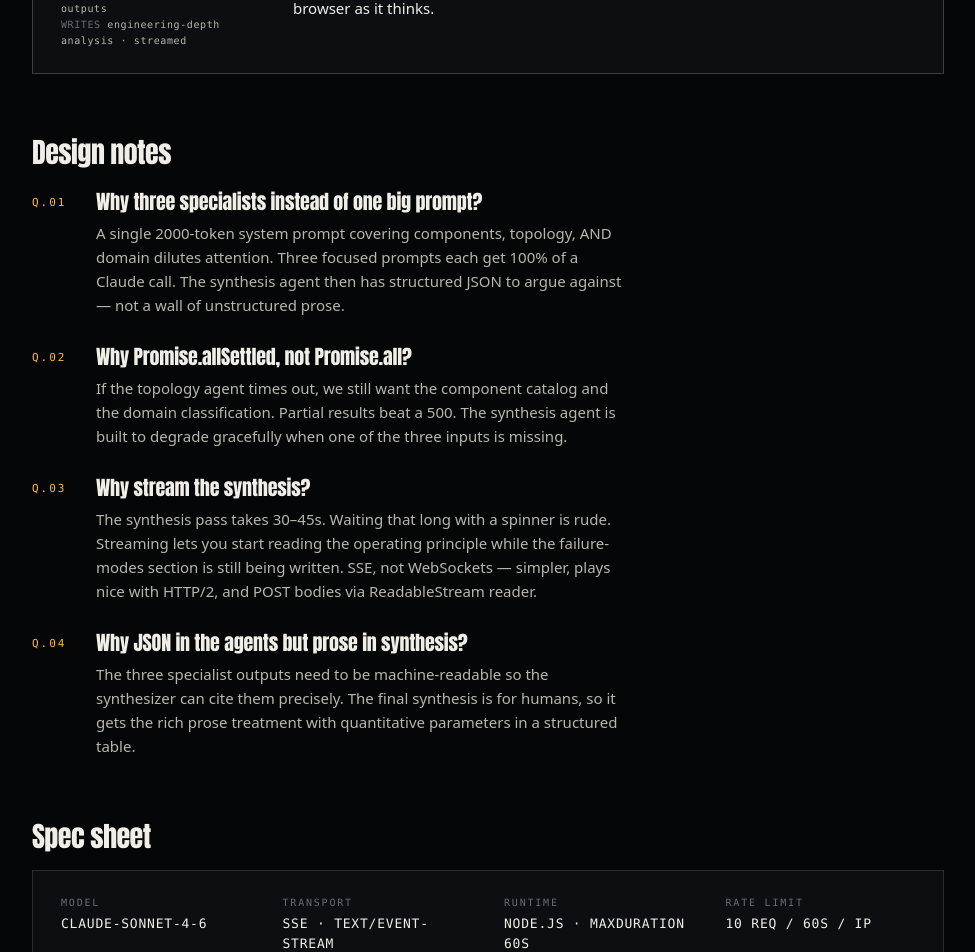
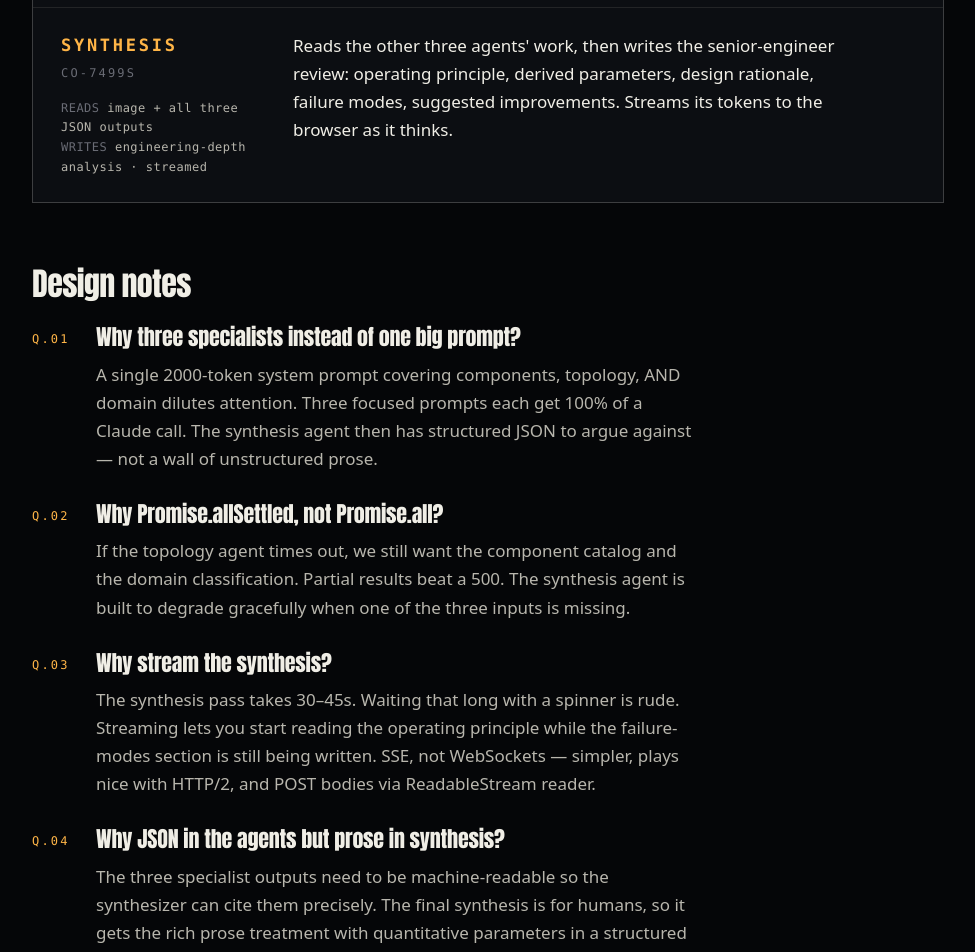
Before and after one commit to ikanquit/circuit-oracle, a Next.js app: page /how-it-works in a window 1280 px wide. Shown: the part 1820-2772 px from the top of the page, without its empty margins (152-1127 px from the left). Built offline with nearby package versions, Linux system fonts and the light colour scheme; no server answers.

Commit message:
polish(how-it-works): bump nav, intro, and section heading typography

```diff
--- a/src/app/how-it-works/page.tsx
+++ b/src/app/how-it-works/page.tsx
@@ -99,7 +99,7 @@ export default function HowItWorksPage() {
             className="co-mono"
             style={{
               color: "var(--co-text-dim)",
-              fontSize: "11px",
+              fontSize: "13px",
               letterSpacing: "0.16em",
               textDecoration: "none",
             }}
@@ -110,7 +110,7 @@ export default function HowItWorksPage() {
             className="co-mono"
             style={{
               color: "var(--co-muted)",
-              fontSize: "10px",
+              fontSize: "12px",
               letterSpacing: "0.18em",
             }}
           >
@@ -147,8 +147,8 @@ export default function HowItWorksPage() {
         <p
           style={{
             fontFamily: "var(--co-font-body)",
-            fontSize: "19px",
-            lineHeight: 1.55,
+            fontSize: "21px",
+            lineHeight: 1.6,
             color: "var(--co-text-dim)",
             margin: "0 0 48px",
             maxWidth: "62ch",
@@ -176,8 +176,8 @@ export default function HowItWorksPage() {
             id="agents-heading"
             className="co-display"
             style={{
-              fontSize: "28px",
-              lineHeight: 1,
+              fontSize: "32px",
+              lineHeight: 1.05,
               margin: "0 0 24px",
               color: "var(--co-text)",
             }}
@@ -222,7 +222,7 @@ export default function HowItWorksPage() {
                         spec.name === "SYNTHESIS"
                           ? "var(--co-amber)"
                           : "var(--co-phosphor)",
-                      fontSize: "16px",
+                      fontSize: "17px",
                       fontWeight: 700,
                       letterSpacing: "0.16em",
                     }}
@@ -233,7 +233,7 @@ export default function HowItWorksPage() {
                     className="co-mono"
                     style={{
                       color: "var(--co-muted)",
-                      fontSize: "10px",
+                      fontSize: "12px",
                       letterSpacing: "0.18em",
                     }}
                   >
@@ -241,11 +241,11 @@ export default function HowItWorksPage() {
                   </span>
                   <div
                     style={{
-                      marginTop: "8px",
+                      marginTop: "10px",
                       fontFamily: "var(--co-font-mono)",
-                      fontSize: "10px",
-                      letterSpacing: "0.06em",
-                      lineHeight: 1.6,
+                      fontSize: "12px",
+                      letterSpacing: "0.04em",
+                      lineHeight: 1.65,
                       color: "var(--co-text-dim)",
                     }}
                   >
@@ -264,8 +264,8 @@ export default function HowItWorksPage() {
                 <p
                   style={{
                     fontFamily: "var(--co-font-body)",
-                    fontSize: "15px",
-                    lineHeight: 1.6,
+                    fontSize: "17px",
+                    lineHeight: 1.65,
                     color: "var(--co-text)",
                     margin: 0,
                     maxWidth: "58ch",
@@ -287,8 +287,8 @@ export default function HowItWorksPage() {
             id="why-heading"
             className="co-display"
             style={{
-              fontSize: "28px",
-              lineHeight: 1,
+              fontSize: "32px",
+              lineHeight: 1.05,
               margin: "0 0 24px",
               color: "var(--co-text)",
             }}
@@ -311,9 +311,9 @@ export default function HowItWorksPage() {
                   className="co-mono"
                   style={{
                     color: "var(--co-amber)",
-                    fontSize: "11px",
+                    fontSize: "12px",
                     letterSpacing: "0.18em",
-                    paddingTop: "4px",
+                    paddingTop: "6px",
                   }}
                 >
                   Q.{String(idx + 1).padStart(2, "0")}
@@ -323,9 +323,9 @@ export default function HowItWorksPage() {
                     style={{
                       fontFamily: "var(--co-font-display)",
                       fontWeight: 700,
-                      fontSize: "20px",
-                      lineHeight: 1.15,
-                      margin: "0 0 8px",
+                      fontSize: "22px",
+                      lineHeight: 1.2,
+                      margin: "0 0 10px",
                       color: "var(--co-text)",
                       letterSpacing: "-0.01em",
                     }}
@@ -335,8 +335,8 @@ export default function HowItWorksPage() {
                   <p
                     style={{
                       fontFamily: "var(--co-font-body)",
-                      fontSize: "15px",
-                      lineHeight: 1.6,
+                      fontSize: "17px",
+                      lineHeight: 1.65,
                       color: "var(--co-text-dim)",
                       margin: 0,
                       maxWidth: "62ch",
@@ -355,8 +355,8 @@ export default function HowItWorksPage() {
           <h2
             className="co-display"
             style={{
-              fontSize: "28px",
-              lineHeight: 1,
+              fontSize: "32px",
+              lineHeight: 1.05,
               margin: "0 0 20px",
               color: "var(--co-text)",
             }}
@@ -381,12 +381,12 @@ export default function HowItWorksPage() {
               ["MAX IMAGE", "10 MB · image/* only"],
               ["IMAGE STORAGE", "none · base64 in-memory only"],
             ].map(([label, value]) => (
-              <div key={label} style={{ display: "flex", flexDirection: "column", gap: "4px" }}>
+              <div key={label} style={{ display: "flex", flexDirection: "column", gap: "6px" }}>
                 <span
                   className="co-label"
                   style={{
                     color: "var(--co-muted)",
-                    fontSize: "10px",
+                    fontSize: "12px",
                     letterSpacing: "0.18em",
                   }}
                 >
@@ -396,8 +396,8 @@ export default function HowItWorksPage() {
                   className="co-mono"
                   style={{
                     color: "var(--co-text)",
-                    fontSize: "13px",
-                    letterSpacing: "0.06em",
+                    fontSize: "14px",
+                    letterSpacing: "0.05em",
                   }}
                 >
                   {value}
@@ -426,7 +426,7 @@ export default function HowItWorksPage() {
               padding: "14px 22px",
               backgroundColor: "var(--co-phosphor)",
               color: "var(--co-bg)",
-              fontSize: "12px",
+              fontSize: "13px",
               letterSpacing: "0.16em",
               textDecoration: "none",
               fontWeight: 700,
@@ -444,7 +444,7 @@ export default function HowItWorksPage() {
               padding: "14px 22px",
               border: "1px solid var(--co-border-strong)",
               color: "var(--co-text)",
-              fontSize: "12px",
+              fontSize: "13px",
               letterSpacing: "0.16em",
               textDecoration: "none",
             }}
```
